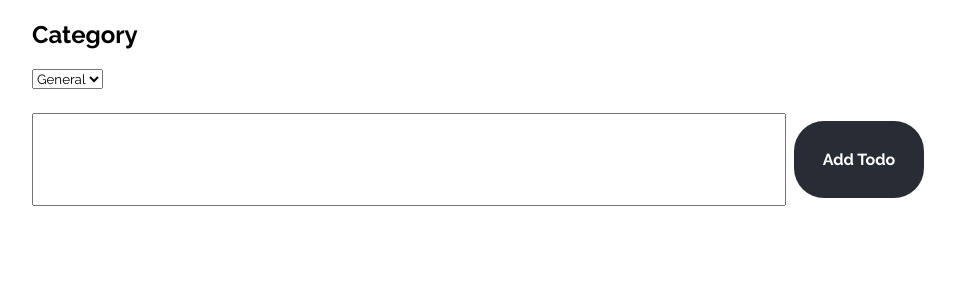
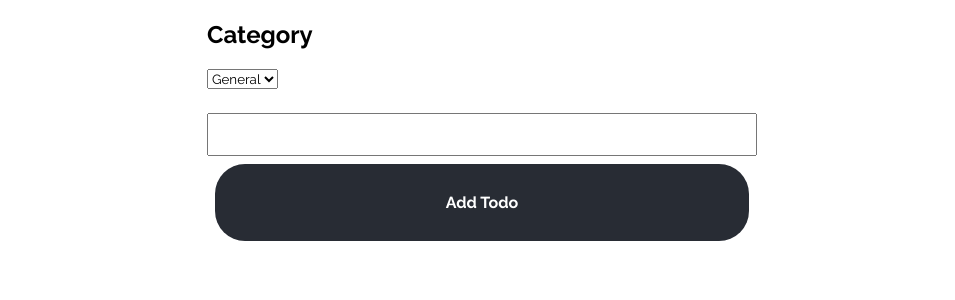
Before and after one commit to aarondevon/todo-with-redux, a React (Create React App) app: page / in a window 1280 px wide. Shown: the top 300 px of the page, without its empty margins (158-1113 px from the left). Built offline with nearby package versions, Linux system fonts and the light colour scheme.

Commit message:
resize to do form and apply other style

```diff
--- a/src/components/AddTodo/AddTodo.scss
+++ b/src/components/AddTodo/AddTodo.scss
@@ -3,11 +3,12 @@
 .todo-wrapper {
   margin-top: 1.5rem;
   display: flex;
+  flex-direction: column;
   justify-content: space-around;
 }
 
 #todo-input {
-  flex-grow: 2;
+  flex-grow: 1;
   font-size: 2rem;
   padding-left: .5rem;
 }
--- a/src/styles/base/_base.scss
+++ b/src/styles/base/_base.scss
@@ -9,5 +9,5 @@ html {
 
 #root {
   margin: 0 auto;
-  max-width: 900px;
+  max-width: 550px;
 }
```
